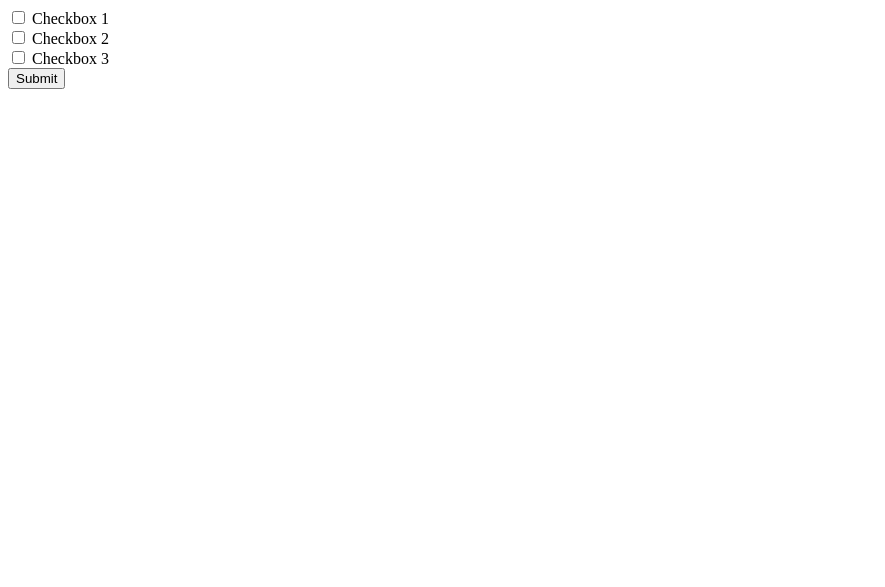
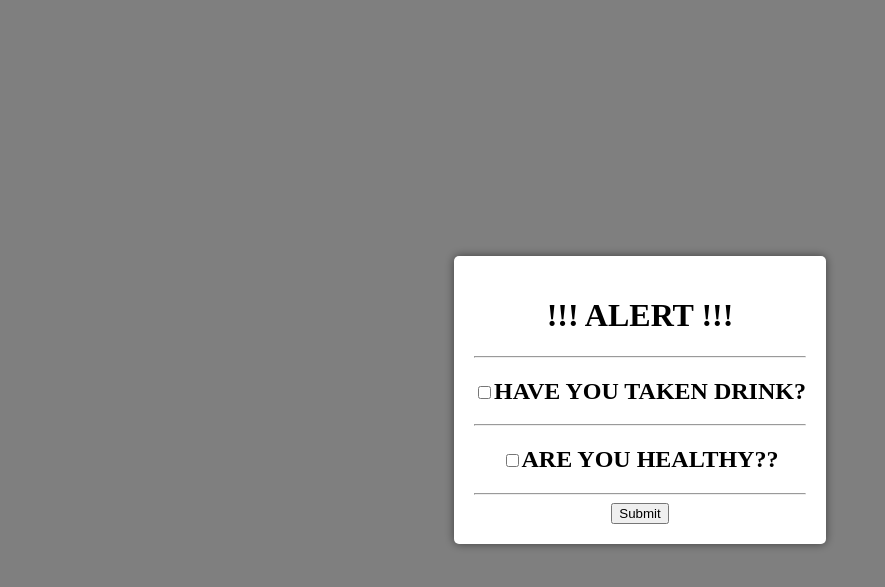
Before and after one commit to NayanJagtap/DROWSINESS_TEMDETECTION_SYS, a Flask app: page /video in a window 1280 px wide. Shown: the top 587 px of the page, without its empty margins (0-885 px from the left). Run offline with Flask 3, Linux system fonts and the light colour scheme; some libraries are stand-ins or nearby versions.

Commit message:
final commit

```diff
--- a/new/app.py
+++ b/new/app.py
@@ -323,22 +323,11 @@ def registration():
 
 @app.route('/video', methods=['GET', 'POST'])
 def video():
-    if request.method == 'POST':
-        checkbox_values = request.form.getlist('checkbox')
-        if all(checkbox_values):
-            # Execute your code here if all checkboxes are selected
-            return Response(generate_frames(), mimetype='multipart/x-mixed-replace; boundary=frame')
-        else:
-            return "Please select all checkboxes"
-    else:
-        return render_template('popup.html')
+    if request.method == 'POST' and 'submit' in request.form:
+        return Response(generate_frames(), mimetype='multipart/x-mixed-replace; boundary=frame')
+    return render_template('popup.html', show_popup=True)
 
-@app.route('/checkbox', methods=['GET', 'POST'])
-def checkbox_form():
-    if request.method == 'POST':
-        # Process the form data here
-        pass
-    return render_template('popup.html')
+
 
 
 #############################################################
--- a/new/templates/popup.html
+++ b/new/templates/popup.html
@@ -1,14 +1,71 @@
 <!DOCTYPE html>
 <html>
-  <head>
-    <title>Checkbox Form</title>
-  </head>
-  <body>
-    <form method="post">
-      <label><input type="checkbox" name="checkbox" value="1"> Checkbox 1</label><br>
-      <label><input type="checkbox" name="checkbox" value="2"> Checkbox 2</label><br>
-      <label><input type="checkbox" name="checkbox" value="3"> Checkbox 3</label><br>
-      <input type="submit" value="Submit">
-    </form>
-  </body>
+<head>
+    <title>Window</title>
+    <style>
+        .popup {
+            position: fixed;
+            top: 0;
+            left: 0;
+            width: 100%;
+            height: 100%;
+            background-color: rgba(0, 0, 0, 0.5);
+            z-index: 999;
+            display: flex;
+            justify-content: center;
+            align-items: center;
+        }
+
+        .popup-content {
+            background-color: white;
+            padding: 20px;
+            border-radius: 5px;
+            box-shadow: 0 0 10px rgba(0, 0, 0, 0.5);
+            text-align: center;
+        }
+
+        .close-btn {
+            margin-top: 10px;
+            padding: 5px 10px;
+            background-color: #eee;
+            border: none;
+            border-radius: 5px;
+            cursor: pointer;
+        }
+
+
+
+
+
+
+
+    </style>
+</head>
+<body>
+    {% if show_popup %}
+        <div class="popup">
+            <div class="popup-content">
+                <h1>!!! ALERT !!!</h1>
+
+                <form action="{{ url_for('video') }}" method="POST">
+					<hr>
+					<h2><input type="checkbox" id="input">HAVE YOU TAKEN DRINK?</input></h2>
+					<hr>
+					<h2><input type="checkbox" id="input">ARE YOU HEALTHY??</input></h2>
+					<hr>
+                    <button type="submit" name="submit">Submit</button>
+                </form>
+            </div>
+        </div>
+    {% endif %}
+
+    <script>
+        const closeBtn = document.querySelector('.close-btn');
+        const popup = document.querySelector('.popup');
+
+        closeBtn.addEventListener('click', () => {
+            popup.style.display = 'none';
+        });
+    </script>
+</body>
 </html>
--- a/new/templates/videopage.html
+++ b/new/templates/videopage.html
@@ -1,3 +1,4 @@
+
 <!DOCTYPE html>
 <html>
     <body>
```
